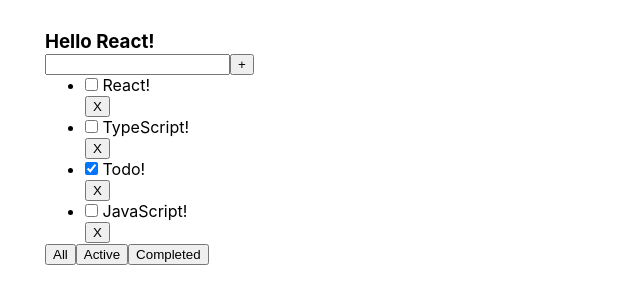
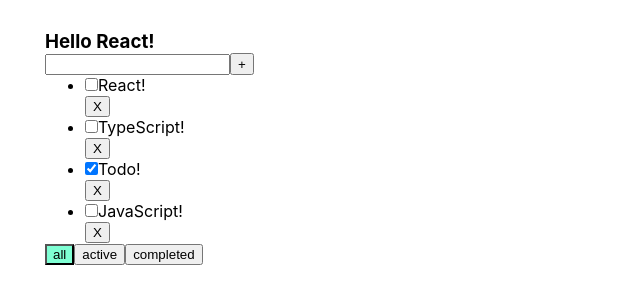
Before and after one commit to bogdan-Kozlovsky/IT-INCUBATOR_todolist-TS, a React (Create React App) app: page / in a window 1280 px wide. Shown: the top 304 px of the page, without its empty margins (0-640 px from the left). Built offline with nearby package versions, Linux system fonts and the light colour scheme.

Commit message:
04 todolist

```diff
--- a/src/App.scss
+++ b/src/App.scss
@@ -14,3 +14,20 @@
   justify-content: space-between;
   align-items: center;
 }
+
+
+.error {
+  border: red 2px solid;
+}
+
+.errorMessage {
+  color: red;
+}
+
+.fullInput__box{
+  display: flex;
+}
+
+.activeFilter {
+  background-color: aquamarine;
+}
--- a/src/App.tsx
+++ b/src/App.tsx
@@ -16,25 +16,11 @@
 
     const addTask = (title: string) => {
         let newTitle = {id: v1(), title: title, isDone: false}
-        setTasks([newTitle, ...tasks])
+        setTasks([...tasks, newTitle])
     }
 
 
     let [filter, setFilter] = useState<FilterValuesType>('all')
-
-    // const removeTask = (id: number) => {
-    //     // мы должно отфильровать только те таски у которых id не равен на ту таску на которую мы нажали
-    //     debugger
-    //     let newTask = task1.filter((t) => {
-    //         return (t.id !== id)
-    //         // t это каждый елемент массива task1
-    //
-    //
-    //         //если  task.id не равна id , то она проходит в истину, если она равна то в ложь
-    //     })
-    //     console.log(newTask)
-    //
-    // }
 
 
     const removeTask = (id: string) => {
@@ -48,10 +34,16 @@
 
     let tasksForTodoList = tasks
     if (filter === 'completed') {
-        tasksForTodoList = tasks.filter(t => t.isDone === true)
+        tasksForTodoList = tasks.filter(t => t.isDone)
     } else if (filter === 'active') {
-        tasksForTodoList = tasks.filter(t => t.isDone === false)
+        tasksForTodoList = tasks.filter(t => !t.isDone)
     }
+
+    // function to change the status
+    const changeStatus = (checked: boolean, id: string) => {
+        setTasks([...tasks.map(t => t.id === id ? {...t, isDone: checked} : t)])
+    }
+
 
     return (
         <div className="App">
@@ -63,6 +55,8 @@
                     removeTask={removeTask}
                     changeFilter={changeFilter}
                     addTask={addTask}
+                    changeStatus={changeStatus}
+                    filter={filter}
                 />
             </div>
         </div>
--- /dev/null
+++ b/src/component/Button.tsx
@@ -0,0 +1,16 @@
+import React, {FC} from 'react';
+
+type ButtonPropsType = {
+    name: string
+    callBack: () => void
+}
+
+export const Button: FC<ButtonPropsType> = ({name, callBack}) => {
+    const onClickHandle = () => {
+        callBack()
+    }
+
+    return (
+        <button onClick={onClickHandle}>{name}</button>
+    );
+};
--- /dev/null
+++ b/src/component/FullInput.tsx
@@ -0,0 +1,33 @@
+import React, {ChangeEvent, KeyboardEvent, useState} from 'react';
+import {Button} from './Button';
+import {Input} from './Input';
+
+type FullInputPropsType = {
+    addTask: (title: string) => void
+    setTitle: (title: string) => void
+    title: string
+}
+
+export const FullInput = (props: FullInputPropsType) => {
+
+
+    const addingTasks = () => {
+        if (props.title.trim() !== '') {
+            props.addTask(props.title.trim())
+            props.setTitle('')
+        }
+        setError(true)
+    }
+
+    const [error, setError] = useState(false)
+
+
+    return (
+        <div className={'fullInput__box'}>
+
+            <Input setTitle={props.setTitle} title={props.title} addingTasks={addingTasks} error={error}
+                   setError={setError}/>
+            <Button name={'+'} callBack={addingTasks}/>
+        </div>
+    );
+};
--- /dev/null
+++ b/src/component/Input.tsx
@@ -0,0 +1,38 @@
+import React, {ChangeEvent, KeyboardEvent, useState} from 'react';
+import './../App.scss'
+
+
+type InputPropsType = {
+    setTitle: (title: string) => void
+    addingTasks: () => void
+    title: string
+    error: boolean
+    setError: (error: boolean) => void
+}
+export const Input = (props: InputPropsType) => {
+
+    const onChangeHandler = (event: ChangeEvent<HTMLInputElement>) => {
+        props.setTitle(event.currentTarget.value)
+        props.setError(false)
+    }
+
+    const onKeyPressHandler = (event: KeyboardEvent<HTMLInputElement>) => {
+        if (event.key === 'Enter') {
+            props.addingTasks()
+        }
+        props.setError(true)
+
+    }
+
+    return (
+        <div>
+            <input
+                className={props.error ? 'error' : ''}
+                onChange={onChangeHandler}
+                value={props.title}
+                onKeyPress={onKeyPressHandler}
+                type="text"></input>
+            {props.error && <p className={'errorMessage'}>Title is required!!</p>}
+        </div>
+    )
+};
--- a/src/component/TodoItem.tsx
+++ b/src/component/TodoItem.tsx
@@ -1,4 +1,5 @@
-import React, {FC} from 'react';
+import React, {ChangeEvent, FC} from 'react';
+import {Button} from './Button';
 
 type TodoListArrayType = {
     id: string
@@ -10,21 +11,34 @@
     task: Array<TodoListArrayType>
     subtitle?: string
     removeTask: (id: string) => void
+    changeStatus: (checked: boolean, id: string) => void
 }
 
-export const TodoItem: FC<TodoListType> = (props) => {
+export const TodoItem = (props: TodoListType) => {
 
-    const removeTask = (tID:string) => {
+    const removeTask = (tID: string) => {
         props.removeTask(tID)
     }
+
+
+    const onChangeHandler = (value: boolean, id: string) => {
+        props.changeStatus(value, id)
+    }
+
     return (
 
         <div>
             {props.task.map(t => {
+
                 return (
                     <div key={t.id}>
-                        <li><input type="checkbox" checked={t.isDone}/> <span>{t.title}</span></li>
-                        <button onClick={() => removeTask(t.id)}>X</button>
+                        <li>
+                            <input type="checkbox"
+                                   onChange={(event) => onChangeHandler(event.currentTarget.checked, t.id)}
+                                   checked={t.isDone}/>
+                            <span>{t.title}</span>
+                        </li>
+                        <Button name={'X'} callBack={() => removeTask(t.id)}/>
                     </div>
                 )
             })}
--- a/src/component/TodoList.tsx
+++ b/src/component/TodoList.tsx
@@ -1,6 +1,8 @@
 import React, {ChangeEvent, FC, KeyboardEvent, useState} from 'react';
 import {TodoItem} from './TodoItem';
 import {FilterValuesType} from '../App';
+import './../App.scss'
+import {FullInput} from './FullInput';
 
 
 type TodoListArrayType = {
@@ -16,57 +18,49 @@
     removeTask: (id: string) => void
     changeFilter: (value: FilterValuesType) => void
     addTask: (title: string) => void
+    changeStatus: (checked: boolean, id: string) => void
+    filter: FilterValuesType
 }
 
 
 export const TodoList: FC<TodoListType> = (
-    {task, subtitle, removeTask, changeFilter, addTask}) => {
+    {task, subtitle, changeFilter, removeTask, addTask, ...props}) => {
 
     const [title, setTitle] = useState('')
 
-    const onChangeHandler = (event: ChangeEvent<HTMLInputElement>) => {
-        setTitle(event.currentTarget.value)
-    }
 
-
-    const addingTasks = () => {
-        if (title.length > 0) {
-            addTask(title)
-            setTitle('')
-        }
-    }
-// Enter addTask
-    const onKeyPressHandler = (event: KeyboardEvent<HTMLInputElement>) => {
-        if (event.key === 'Enter') {
-            addingTasks()
-        }
-    }
-
-    //рефакторинг
     const filteringButtons = (eventFilter: FilterValuesType) => {
         changeFilter(eventFilter)
     }
-    // const filteringActiveButtons = () => {
-    //     changeFilter('active')
-    // }
-    // const filteringCompletedButtons = () => {
-    //     changeFilter('completed')
-    // }
+
     return (
         <div>
 
             <h3>{subtitle}</h3>
             <div>
-                <input onChange={onChangeHandler} value={title} onKeyPress={onKeyPressHandler}/>
-                <button onClick={addingTasks}>+</button>
+                <FullInput addTask={addTask} setTitle={setTitle} title={title}/>
             </div>
             <ul>
-                <TodoItem task={task} removeTask={removeTask}/>
+                <TodoItem
+                    task={task}
+                    removeTask={removeTask}
+                    changeStatus={props.changeStatus}
+                />
             </ul>
             <div>
-                <button onClick={() => filteringButtons('all')}>All</button>
-                <button onClick={() => filteringButtons('active')}>Active</button>
-                <button onClick={() => filteringButtons('completed')}>Completed</button>
+                <button className={props.filter === 'all' ? 'activeFilter' : ''}
+                        onClick={() => filteringButtons('all')}>all
+                </button>
+                <button className={props.filter === 'active' ? 'activeFilter' : ''}
+                        onClick={() => filteringButtons('active')}>active
+                </button>
+                <button className={props.filter === 'completed' ? 'activeFilter' : ''}
+                        onClick={() => filteringButtons('completed')}>completed
+                </button>
+
+                {/*<Button name={'all'} callBack={() => filteringButtons('all')}/>*/}
+                {/*<Button name={'active'} callBack={() => filteringButtons('active')}/>*/}
+                {/*<Button name={'completed'} callBack={() => filteringButtons('completed')}/>*/}
             </div>
 
         </div>
```
